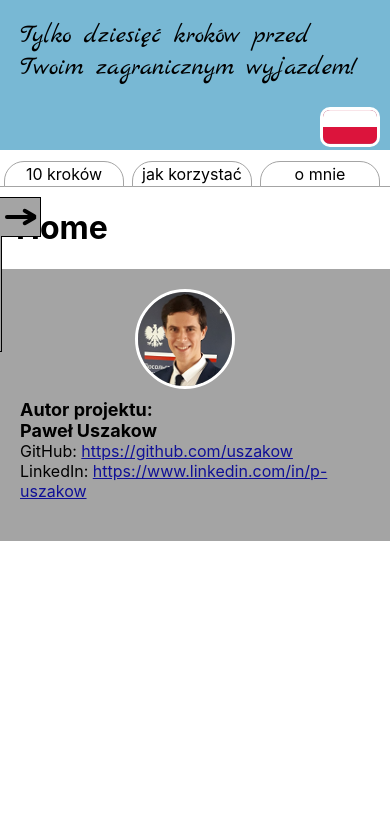
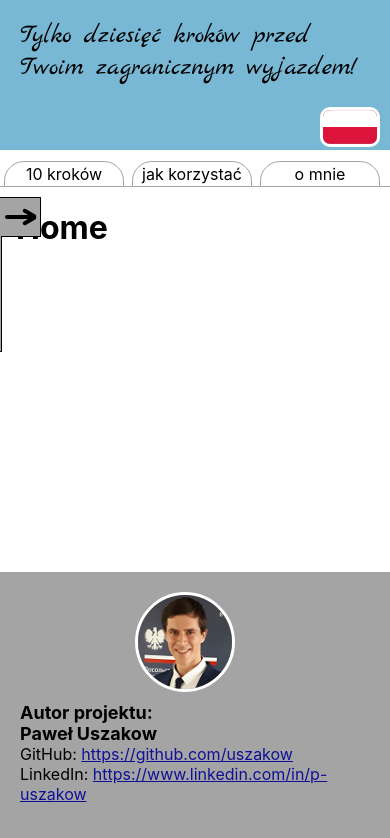
Before and after one commit to uszakow/2020-08-Ten-Steps-For-Your-Overseas-Trip, a React (Create React App) app: page / in a window 390 px wide. Shown: the top 838 px of the page. Built offline with nearby package versions, Linux system fonts and the light colour scheme.

Commit message:
Display-flex in .app-wrap is back. The decision is: make font-size in lesson-component less in mobile view.

```diff
--- a/src/App.scss
+++ b/src/App.scss
@@ -10,6 +10,8 @@
     position: relative;
 }
 .app-container {
+    display: flex;
+    flex-grow: 1;
     overflow: hidden;
 }
 .app-main {
```
